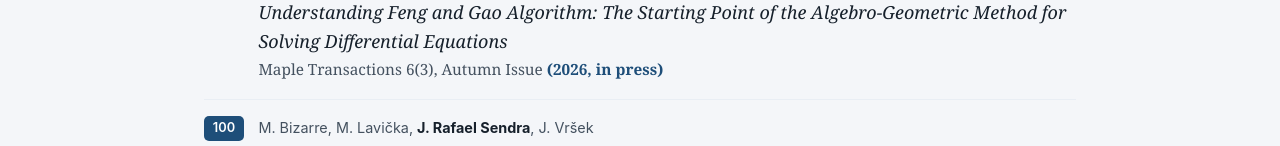
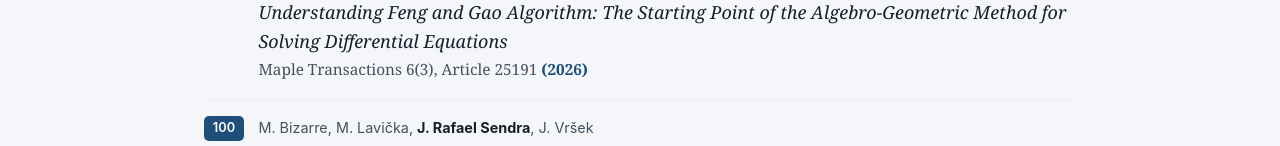
Before and after one commit to jrsendrap/jrsendrap.github.io, a plain HTML site: page journal-articles.html in a window 1280 px wide. Shown: the part 500-646 px from the top of the page. Drawn offline with Linux system fonts and the light colour scheme.

Commit message:
Journal Articles: Maple Transactions paper now Article 25191
Co-Authored-By: Claude Opus 5.5 <noreply@anthropic.com>

```diff
--- a/journal-articles.html
+++ b/journal-articles.html
@@ -51,7 +51,7 @@
       <li><span class="idx">101</span>
         <span class="pub-authors">M. D. Navarro, <span class="mine">J. Rafael Sendra</span></span>
         <span class="pub-title">Understanding Feng and Gao Algorithm: The Starting Point of the Algebro-Geometric Method for Solving Differential Equations</span>
-        <span class="pub-venue">Maple Transactions 6(3), Autumn Issue <span class="year">(2026, in press)</span></span>
+        <span class="pub-venue">Maple Transactions 6(3), Article 25191 <span class="year">(2026)</span></span>
       </li>
       <li><span class="idx">100</span>
         <span class="pub-authors">M. Bizarre, M. Lavička, <span class="mine">J. Rafael Sendra</span>, J. Vršek</span>
```
